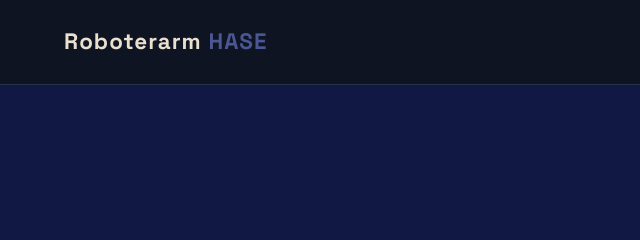
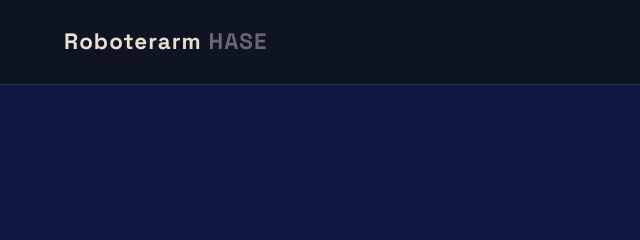
Before and after one commit to LucaGurr/robosite, a website: page index.html in a window 1280 px wide. Shown: the top 240 px of the page, 0-640 px from the left. Drawn offline with nearby package versions, Linux system fonts and the light colour scheme.

Commit message:
changed colors

```diff
--- a/style.css
+++ b/style.css
@@ -2,7 +2,7 @@
     --bg-dark: #111844;
     --bg-card: #0A2947;
     --bg-alt: #121922;
-    --accent: #4B5694;
+    --accent: #656774;
     --text-main: #EAE0CF;
     --text-muted: #94a3b8;
     --border-color: #243347;
```
